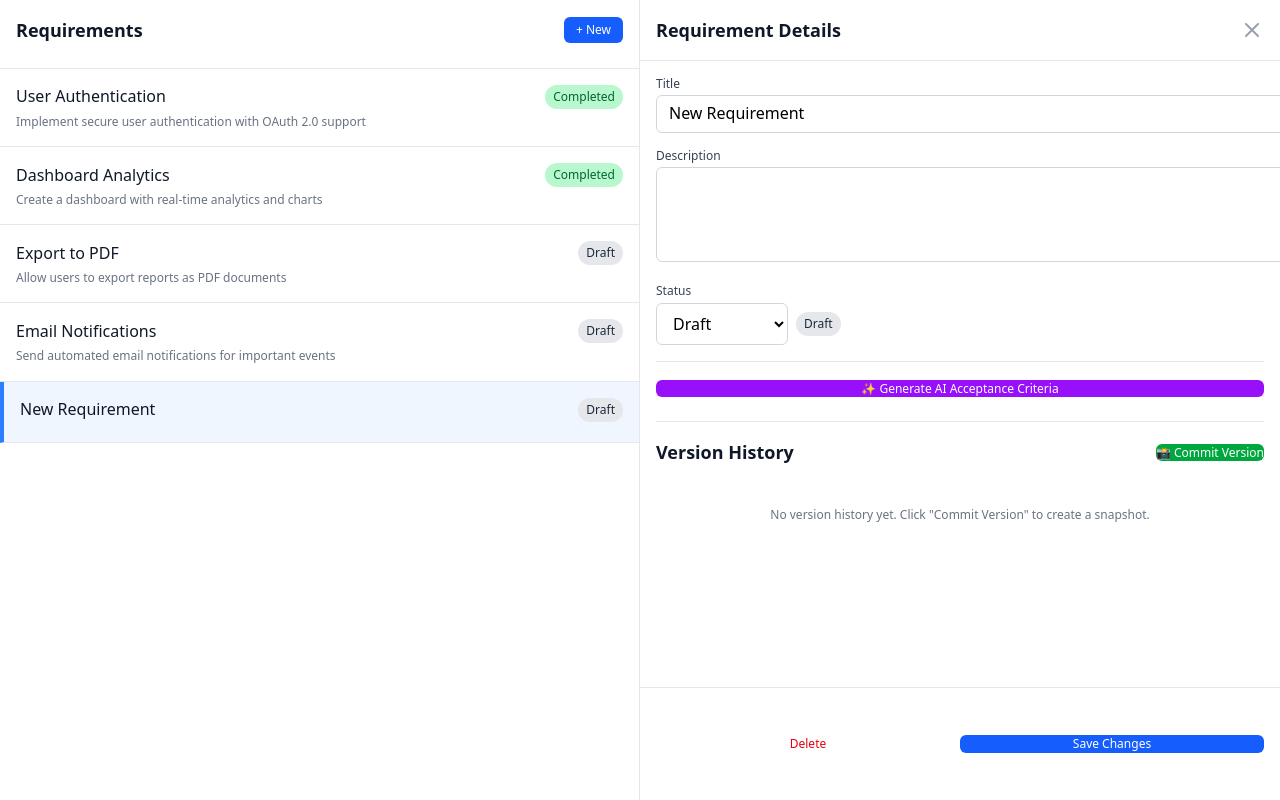
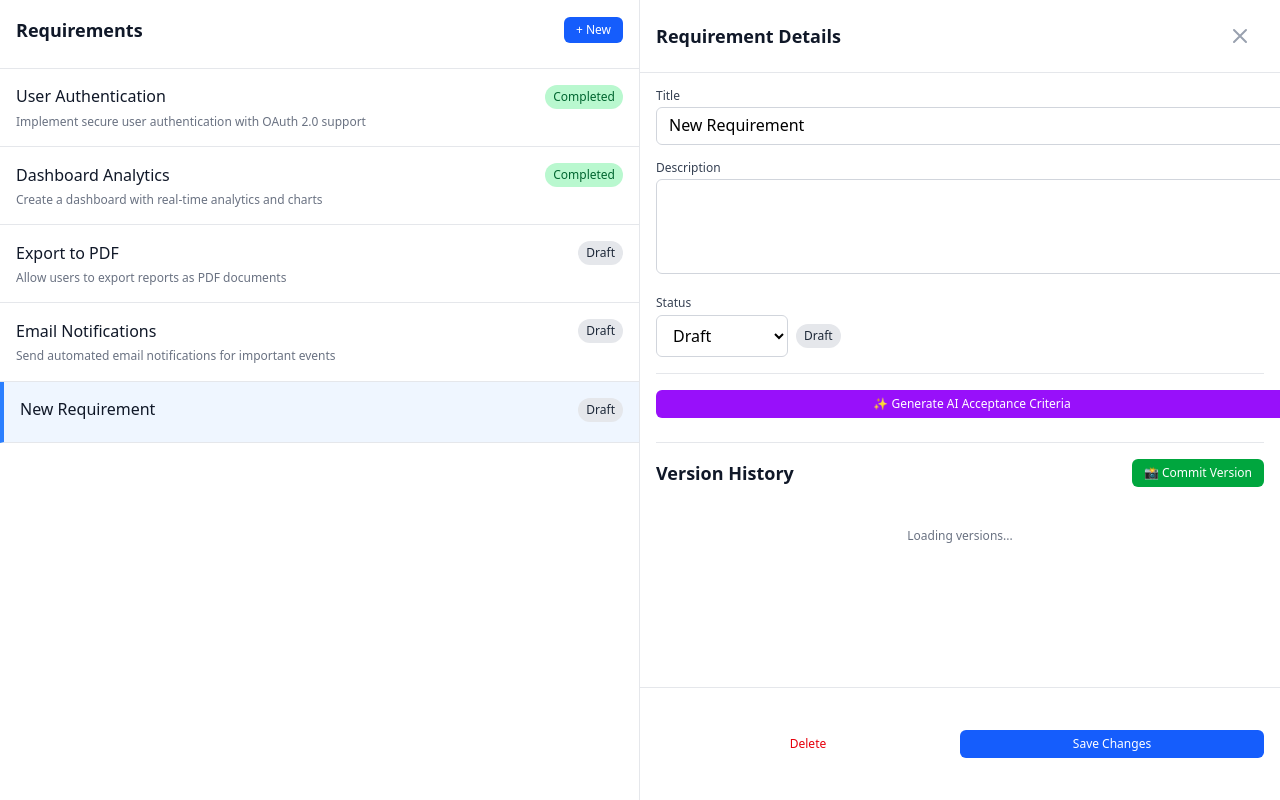
Before and after one commit to HoangLamLe/Spec-Flow, a React (Vite) app: page / in a window 1280 px wide. Both pictures are taken after a click on the element "+ New". Built offline with nearby package versions, Linux system fonts and the light colour scheme.

Commit message:
add loading ui for version panel and sync button ui

```diff
--- a/src/components/RequirementDetail.jsx
+++ b/src/components/RequirementDetail.jsx
@@ -23,13 +23,17 @@ function RequirementDetail({
   const [status, setStatus] = useState("Draft");
   const [lastSaved, setLastSaved] = useState(null);
   const [versions, setVersions] = useState([]);
+  const [versionsLoading, setVersionsLoading] = useState(false);
 
   // Load version history when requirement changes
   useEffect(() => {
     if (requirement) {
+      setVersionsLoading(true);
+      setVersions([]);
       getVersionHistory(requirement.id)
         .then((history) => setVersions(history))
-        .catch(() => setVersions([]));
+        .catch(() => setVersions([]))
+        .finally(() => setVersionsLoading(false));
     }
   }, [requirement]);
 
@@ -251,6 +255,7 @@ function RequirementDetail({
           <VersionHistoryPanel
             requirementId={requirement.id}
             versions={versions}
+            loading={versionsLoading}
             onRestore={handleRestoreVersion}
             onCommit={handleCommitVersion}
           />
--- a/src/components/VersionHistoryPanel.jsx
+++ b/src/components/VersionHistoryPanel.jsx
@@ -1,6 +1,6 @@
 import { useState } from "react";
 
-function VersionHistoryPanel({ versions, onRestore, onCommit }) {
+function VersionHistoryPanel({ versions, onRestore, onCommit, loading }) {
   const [showCommitConfirm, setShowCommitConfirm] = useState(false);
 
   const handleCommitVersion = () => {
@@ -54,7 +54,11 @@ function VersionHistoryPanel({ versions, onRestore, onCommit }) {
         </div>
       )}
 
-      {versions.length === 0 ? (
+      {loading ? (
+        <div className="text-center py-6">
+          <p className="text-gray-500 text-sm">Loading versions...</p>
+        </div>
+      ) : versions.length === 0 ? (
         <div className="text-center py-6">
           <p className="text-gray-500 text-sm">
             No version history yet. Click "Commit Version" to create a snapshot.
--- a/src/index.css
+++ b/src/index.css
@@ -4,12 +4,17 @@
   box-sizing: content-box;
 }
 
+/* Standardize button appearance across the app */
 button {
-  padding: 0;
-  margin: 0;
+  padding: 0.5rem 0.75rem !important;
+  margin: 0 !important;
+  border-radius: 0.375rem !important; /* 6px */
+  line-height: 1 !important;
 }
 
-input, textarea, select {
+input,
+textarea,
+select {
   box-sizing: content-box;
 }
 
```
